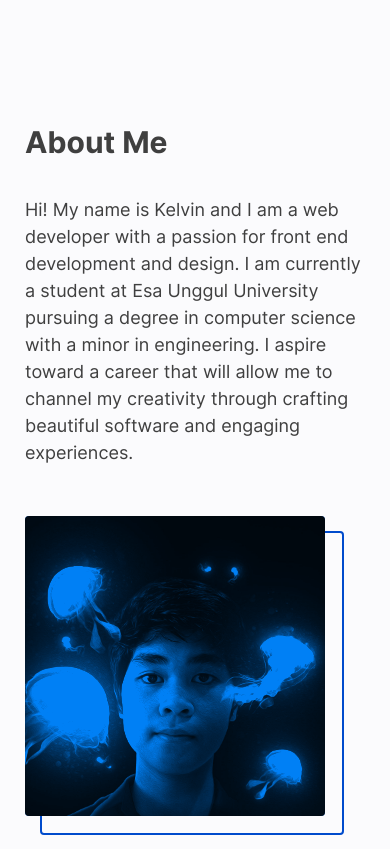
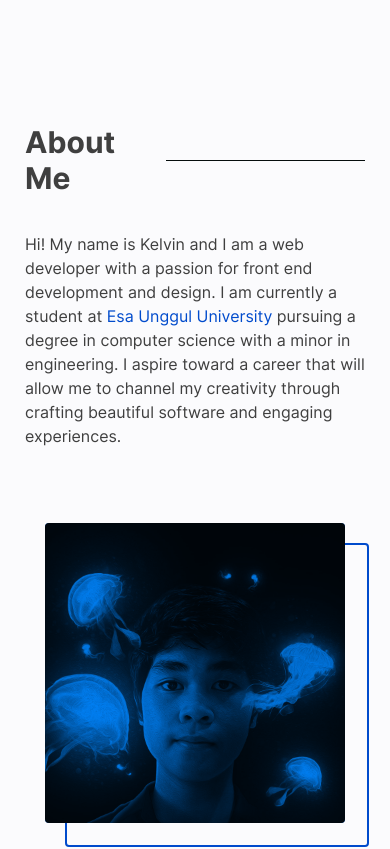
Before and after one commit to artxian/artxian.github.io, a website: page index.html in a window 390 px wide. Shown: the part 820-1669 px from the top of the page. Drawn offline with Linux system fonts and the light colour scheme.

Commit message:
update responsive section about

```diff
--- a/index.html
+++ b/index.html
@@ -113,13 +113,28 @@
           <h2 class="section-heading">About Me</h2>
           <div class="about-div">
             <div class="about-text">
-              <p>Hi! My name is Kelvin and I am a web developer with a passion for front end development and design. I am currently a student at Esa Unggul University pursuing a degree in computer science with a minor in engineering. I aspire toward a career that will allow me to channel my creativity through crafting beautiful software and engaging experiences.</p>
+              <p>
+                Hi! My name is Kelvin and I am a web developer with a passion
+                for front end development and design. I am currently a student
+                at
+                <a class="text" href="https://www.esaunggul.ac.id/" target="_blank"
+                  >Esa Unggul University</a
+                >
+                pursuing a degree in computer science with a minor in
+                engineering. I aspire toward a career that will allow me to
+                channel my creativity through crafting beautiful software and
+                engaging experiences.
+              </p>
             </div>
             <div class="about-headshot-wrapper">
-              <img src="/img/headshot.jpg" alt="Headshot" height="300px" width="300px">
+              <img
+                src="/img/headshot.jpg"
+                alt="Headshot"
+                height="300px"
+                width="300px"
+              />
             </div>
           </div>
-
         </section>
 
         <!-- END OF ABOUT ME -->
--- a/style.css
+++ b/style.css
@@ -51,6 +51,7 @@ a.text {
   transition: 0.25s ease;
   position: relative;
   display: inline-block;
+  vertical-align: bottom;
 }
 
 a.text::after {
@@ -421,7 +422,7 @@ section.hero h2 span.emoji.pointer {
   margin: 0 10px;
   height: 30px;
   width: 30px;
-  vertical-align: text-bottom;
+  vertical-align: bottom;
 }
 
 /* END OF SECTION HERO */
@@ -434,14 +435,22 @@ section.about {
 }
 
 section.about h2.section-heading {
+  display: flex;
+  align-items: center;
   font-size: 30px;
   margin: 0 0 36px 0;
+}
+
+section.about h2.section-heading::after {
+  content: '';
+  background-color: #060d0d;
+  height: 1px;
+  width: 300px;
 }
 
 section.about div.about-div {
   display: flex;
   justify-content: flex-start;
-  flex-wrap: wrap;
   gap: 50px;
 }
 
@@ -473,15 +482,15 @@ section.about div.about-div div.about-headshot-wrapper::before {
 
 section.about div.about-div div.about-headshot-wrapper::after {
   border: 2px solid #004bcc;
-  top: 15px;
-  left: 15px;
+  top: 20px;
+  left: 20px;
   z-index: -1;
 }
 
 section.about div.about-div div.about-headshot-wrapper img {
   border-radius: 4px;
   mix-blend-mode: multiply;
-  filter: grayscale(100%) contrast(1) brightness(1.5);
+  filter: grayscale(100%) contrast(1);
   transition: all 250ms cubic-bezier(0.65, 0.05, 0.36, 1)
 }
 
@@ -490,9 +499,11 @@ section.about div.about-div div.about-headshot-wrapper img:hover{
   filter: grayscale(0%);
 }
 
+
+
 section.about div.about-div div.about-text {
   display: flex;
-  max-width: 399px;
+  max-width: 550px;
   flex-direction: column;
   justify-content: flex-start;
 }
@@ -550,6 +561,14 @@ footer a.copyright {
   div#content main {
     padding: 0 100px;
   }
+
+  /* SECTION ABOUT */
+
+  section.about h2.section-heading::after {
+    width: 200px;
+  }
+
+  /* END OF SECTION ABOUT */
 }
 
 @media screen and (max-width: 768px) {
@@ -577,6 +596,22 @@ footer a.copyright {
     padding: 0 50px;
   }
 
+  /* SECTION ABOUT */
+
+  section.about div.about-div div.about-text {
+    max-width: 100%;
+  }
+
+  section.about div.about-div {
+    flex-direction: column;
+  }
+
+  section.about div.about-div div.about-headshot-wrapper {
+    margin: 25px auto 0;
+  }
+
+  /* END OF SECTION ABOUT */
+
   footer div.follow-up i {
     font-size: 4vmax;
   }
@@ -597,6 +632,14 @@ footer a.copyright {
     padding: 0 25px;
   }
 
+  /* SECTION ABOUT */
+
+  section.about div.about-div div.about-text p {
+    font-size: 16px;
+  }
+
+  /* END OF SECTION ABOUT */
+
   footer div.follow-up i {
     font-size: 3.5vmax;
   }
```
Lines whose indentation alone changed are shown as unchanged.
